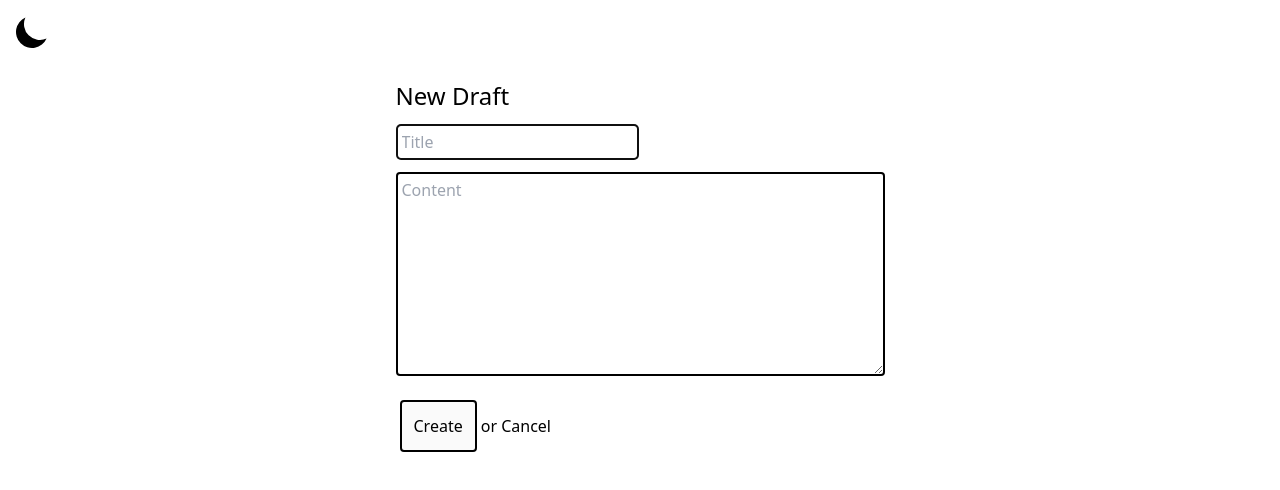
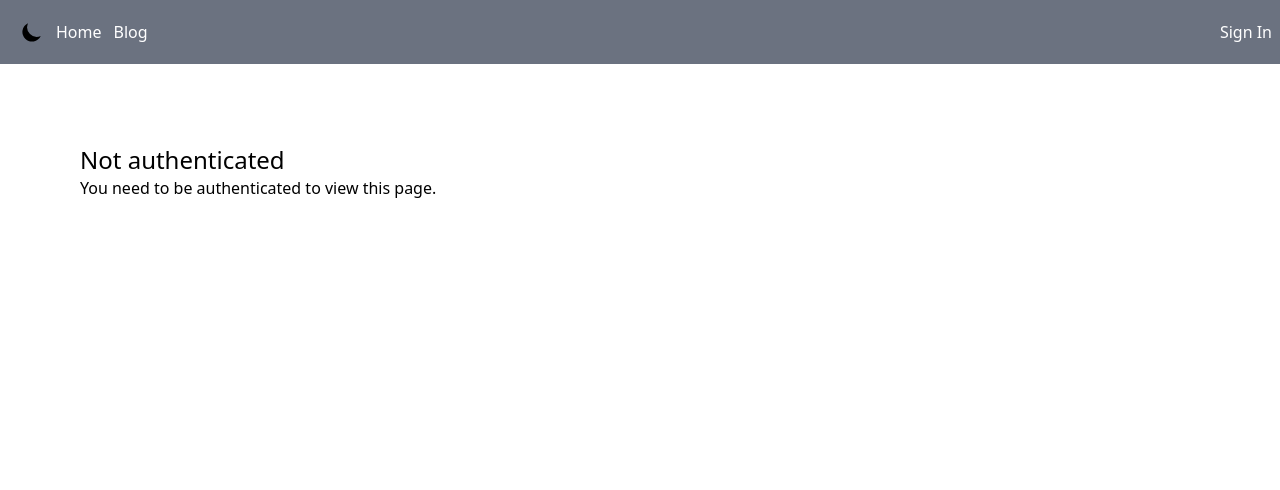
Before and after one commit to Rowan-Paul/rowanpaulflynn, a Next.js app: page /blog/create in a window 1280 px wide. Shown: the top 490 px of the page. Built offline with nearby package versions, Linux system fonts and the light colour scheme; no server answers.

Commit message:
Add navbar

```diff
--- a/components/darkModeToggle.jsx
+++ b/components/darkModeToggle.jsx
@@ -34,7 +34,7 @@ export default function DarkModeToggle() {
       xmlns="http://www.w3.org/2000/svg"
       viewBox="0 0 20 20"
       fill={currentTheme}
-      className="w-16 h-16 p-3 absolute cursor-pointer"
+      className="inline-block w-12 h-12 p-3 cursor-pointer"
       onClick={changeTheme}
     >
       <path d="M17.293 13.293A8 8 0 016.707 2.707a8.001 8.001 0 1010.586 10.586z" />
--- /dev/null
+++ b/components/navBar.jsx
@@ -0,0 +1,34 @@
+import Link from 'next/link'
+import { signIn, signOut, useSession } from 'next-auth/client'
+import DarkModeToggle from './darkModeToggle'
+
+export default function NavBar() {
+  const [session] = useSession()
+
+  return (
+    <nav className="bg-gray-500 text-white p-2 flex flex-nowrap flex-row items-center">
+      <DarkModeToggle />
+      <Link href="/">
+        <a className="hover:bg-gray-500  hover:p-0 no-underline mr-3">Home</a>
+      </Link>
+      <Link href="/blog">
+        <a className="hover:bg-gray-500  hover:p-0 no-underline">Blog</a>
+      </Link>
+      {session ? (
+        <Link href="/blog/drafts">
+          <a className="hover:bg-gray-500 hover:p-0 no-underline ml-auto mr-3">
+            Drafts
+          </a>
+        </Link>
+      ) : (
+        ''
+      )}
+      <span
+        onClick={() => (session ? signOut() : signIn())}
+        className={`${session ? '' : 'ml-auto'} cursor-pointer`}
+      >
+        {session ? 'Sign out' : 'Sign In'}
+      </span>
+    </nav>
+  )
+}
--- a/pages/_app.js
+++ b/pages/_app.js
@@ -1,7 +1,7 @@
 import { Provider } from 'next-auth/client'
 import { useEffect } from 'react'
 import 'tailwindcss/tailwind.css'
-import DarkModeToggle from '../components/darkModeToggle'
+import NavBar from '../components/navBar'
 import '../styles/global.css'
 
 function MyApp({ Component, pageProps }) {
@@ -23,7 +23,7 @@ function MyApp({ Component, pageProps }) {
 
   return (
     <Provider session={pageProps.session}>
-      <DarkModeToggle />
+      <NavBar />
       <Component {...pageProps} />
     </Provider>
   )
--- a/pages/blog/create.jsx
+++ b/pages/blog/create.jsx
@@ -1,8 +1,10 @@
 import Head from 'next/head'
 import React, { useState } from 'react'
+import { useSession } from 'next-auth/client'
 import Router from 'next/router'
 
 const Draft = () => {
+  const [session] = useSession()
   const [title, setTitle] = useState('')
   const [content, setContent] = useState('')
 
@@ -21,8 +23,22 @@ const Draft = () => {
     }
   }
 
+  if (!session) {
+    return (
+      <div className="m-auto p-5 md:p-20">
+        <Head>
+          <title>Blog | Rowan-Paul Flynn</title>
+          <link rel="icon" href="/favicon.ico" />
+        </Head>
+
+        <h1>Not authenticated</h1>
+        <div>You need to be authenticated to view this page.</div>
+      </div>
+    )
+  }
+
   return (
-    <div className="m-auto p-20 flex align-center justify-center">
+    <div className="m-auto p-5 md:p-20">
       <Head>
         <title>Create Post | Blog | Rowan-Paul Flynn</title>
         <link rel="icon" href="/favicon.ico" />
@@ -46,18 +62,19 @@ const Draft = () => {
           value={content}
           className="block my-3 p-1 text-black border-2 rounded border-black"
         />
-        <input
+        <button
           disabled={!content || !title}
           type="submit"
-          value="Create"
-          className="cursor-pointer disabled:cursor-default text-black inline-block p-3 my-3 mx-1 border-2 rounded border-black"
-        />
+          className="disabled:text-gray-500 bg-white cursor-pointer disabled:cursor-default text-black inline-block p-2 my-3 mx-1 border-2 rounded border-black"
+        >
+          Submit
+        </button>
         <span
           href="#"
-          onClick={() => Router.push('/')}
-          className="cursor-pointer"
+          onClick={() => Router.push('/drafts')}
+          className="cursor-pointer ml-5"
         >
-          or Cancel
+          Cancel
         </span>
       </form>
     </div>
--- a/pages/blog/drafts.jsx
+++ b/pages/blog/drafts.jsx
@@ -1,4 +1,5 @@
 import Head from 'next/head'
+import Link from 'next/link'
 import React from 'react'
 import { useSession, getSession } from 'next-auth/client'
 import prisma from '../../lib/prisma'
@@ -33,20 +34,20 @@ export default function Draft(props) {
 
   if (!session) {
     return (
-      <div className="m-auto p-20">
+      <div className="m-auto p-5 md:p-20">
         <Head>
           <title>Blog | Rowan-Paul Flynn</title>
           <link rel="icon" href="/favicon.ico" />
         </Head>
 
-        <h1>My Drafts</h1>
+        <h1>Not authenticated</h1>
         <div>You need to be authenticated to view this page.</div>
       </div>
     )
   }
 
   return (
-    <div className="m-auto p-20">
+    <div className="m-auto p-5 md:p-20">
       <Head>
         <title>Blog | Rowan-Paul Flynn</title>
         <link rel="icon" href="/favicon.ico" />
@@ -54,11 +55,20 @@ export default function Draft(props) {
 
       <h1>My Drafts</h1>
       <main>
-        {props.drafts.map((post) => (
-          <div key={post.id}>
-            <Post post={post} />
-          </div>
-        ))}
+        {props.drafts[0] ? (
+          props.drafts.map((post) => (
+            <div key={post.id}>
+              <Post post={post} />
+            </div>
+          ))
+        ) : (
+          <p>
+            No drafts found,{' '}
+            <Link href="/blog/create">
+              <a>create a new draft</a>
+            </Link>
+          </p>
+        )}
       </main>
     </div>
   )
--- a/pages/blog/index.jsx
+++ b/pages/blog/index.jsx
@@ -1,5 +1,6 @@
 import Head from 'next/head'
-import Router from 'next/router'
+import Link from 'next/link'
+import { useSession } from 'next-auth/client'
 import Post from '../../components/post'
 import prisma from '../../lib/prisma'
 
@@ -21,14 +22,23 @@ export async function getServerSideProps({ params }) {
 }
 
 export default function BlogPost(props) {
+  const [session] = useSession()
+
   return (
-    <div className="m-auto md:p-20">
+    <div className="m-auto p-5 md:p-20">
       <Head>
         <title>Blog | Rowan-Paul Flynn</title>
         <link rel="icon" href="/favicon.ico" />
       </Head>
 
       <h1>Blog posts</h1>
+      {session ? (
+        <Link href="/blog/create">
+          <a className="border-top-2">Create a new post</a>
+        </Link>
+      ) : (
+        ''
+      )}
       {props.posts[0] ? (
         props.posts.map((post) => (
           <div key={post.id}>
--- a/pages/blog/posts/[id].jsx
+++ b/pages/blog/posts/[id].jsx
@@ -61,7 +61,7 @@ export default function BlogPost(props) {
   }
   if (loading) {
     return (
-      <div className="m-auto md:p-20">
+      <div className="m-auto p-5 md:p-20">
         <Head>
           <title>Blog | Rowan-Paul Flynn</title>
           <link rel="icon" href="/favicon.ico" />
@@ -79,7 +79,7 @@ export default function BlogPost(props) {
   }
 
   return (
-    <div className="m-auto md:p-20">
+    <div className="m-auto p-5 md:p-20">
       <Head>
         <title>{title ? `${title} | ` : ''}Blog | Rowan-Paul Flynn</title>
         <link rel="icon" href="/favicon.ico" />
--- a/styles/global.css
+++ b/styles/global.css
@@ -66,3 +66,8 @@ a::selection {
 .dark svg {
   fill: white;
 }
+
+input,
+textarea {
+  width: 100%;
+}
```
